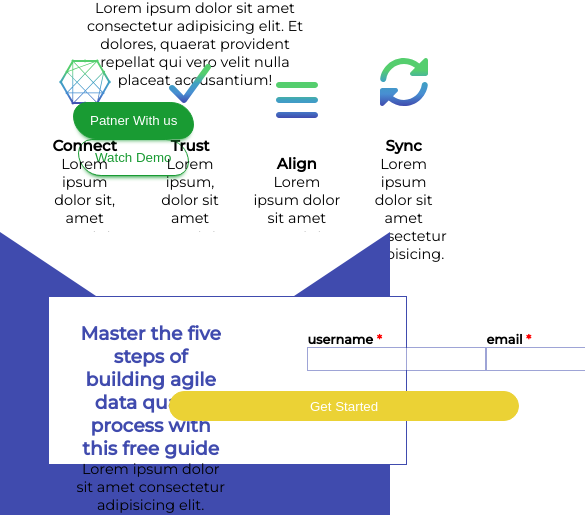
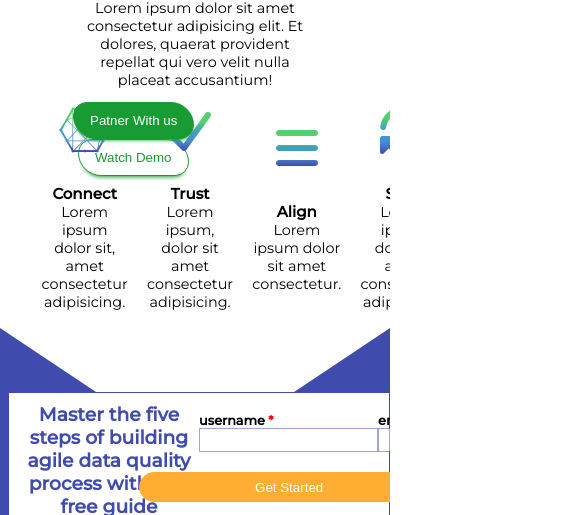
Before and after one commit to goodnewsj62/template2, a plain HTML site: page index.html in a window 390 px wide. Shown: the part 558-1073 px from the top of the page, 585 px wide, since content can reach past the window. Drawn offline with Linux system fonts and the light colour scheme.

Commit message:
tablet view

```diff
--- a/index.html
+++ b/index.html
@@ -107,7 +107,7 @@
                 <div class="get-started">
                     <div class="note">
                         <h3>Master the five steps of building agile data quality process with this free guide</h3>
-                        <p>Lorem ipsum dolor sit amet consectetur adipisicing elit. Impedit autem debitis quia perferendis adipisci nulla repudiandae sed obcaecati earum voluptatibus?</p>
+                        <p>Lorem ipsum dolor sit amet consectetur adipisicing elit. Impedit autem debitis quia perferendis adipisci nulla?</p>
                     </div>
                     <div class="form">
                         <form action="">
--- a/style.css
+++ b/style.css
@@ -7,7 +7,7 @@
     --color-two:#3FA0C2;
     --color-three:#488ED2;
     --base-color:#404BAE;
-    --var-action:#ebd235;
+    --var-action:#FFAD33;
 }
 
 *{
@@ -17,12 +17,11 @@
 }
 
 
-
 .container{
     min-height: 100vh;
     display: flex;
     flex-flow: column nowrap;
-
+    overflow-x: hidden;
 }
 
 header{
@@ -86,6 +85,16 @@ header ul  li:last-child > a{
 
 #nav-check:checked ~ header nav{
     top: 0;
+}
+
+@media screen and (max-width:1000px){
+    header{
+        padding: 0 3rem;
+    }
+
+    header nav ul li{
+        margin: 0 7px;
+    }
 }
 
 @media screen and (max-width:600px) {
@@ -420,3 +429,32 @@ main p{
         height:30px;
     }
 }
+
+
+@media screen and (max-width: 1000px) {
+    .section-two{
+        height: 15rem;
+    }
+
+    .get-started{
+        width: 98vw;
+        left: 0.5rem;
+        padding: 10px;
+    }
+
+    .form{
+        padding: 0;
+    }
+    #call-action{
+        width: 300px;
+        padding: 0;
+        height:30px;
+    }
+}
+
+@media screen and (max-width:1024px) and (min-height:900px) {
+    .section-two{
+        height: 15rem;
+    }
+
+}
```
